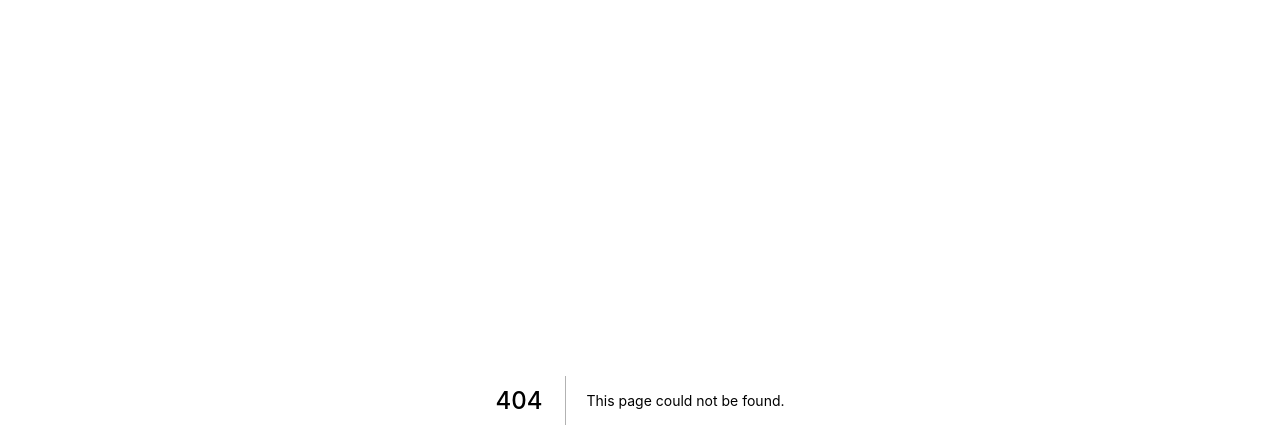
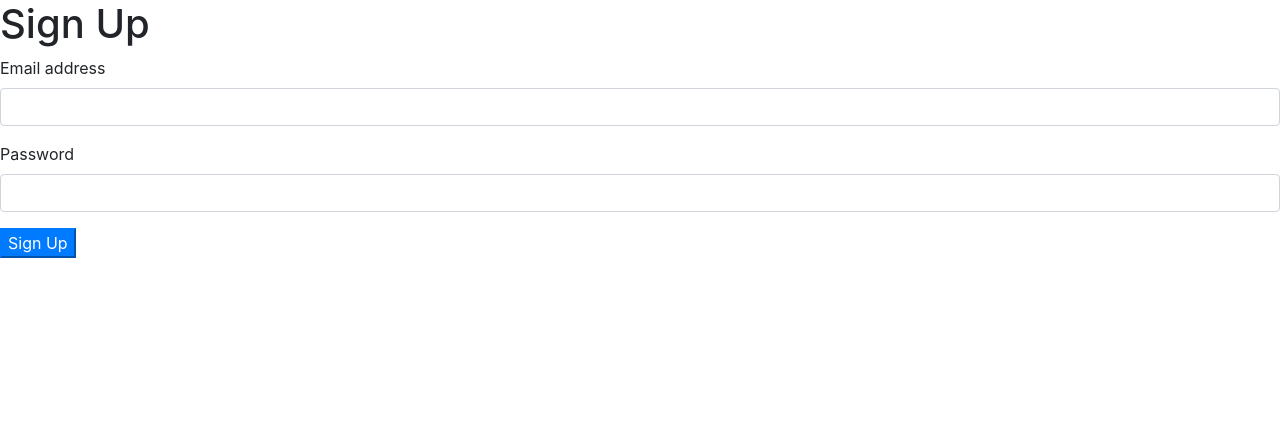
Before and after one commit to roi007leaf/ticketing, a Next.js app in the folder client/: page /auth/signup in a window 1280 px wide. Before the commit this address had no page. Shown: the top 448 px of the page. Built offline with nearby package versions, Linux system fonts and the light colour scheme.

Commit message:
feature: basic implementation of signup form

```diff
--- a/client/package.json
+++ b/client/package.json
@@ -11,6 +11,7 @@
   "author": "",
   "license": "ISC",
   "dependencies": {
+    "axios": "^0.19.2",
     "bootstrap": "^4.5.0",
     "next": "^9.4.4",
     "react": "^16.13.1",
--- /dev/null
+++ b/client/pages/auth/signup.js
@@ -0,0 +1,52 @@
+import { useState } from "react";
+import axios from "axios";
+export default () => {
+  const [email, setEmail] = useState("");
+  const [password, setPassword] = useState("");
+  const [errors, setErrors] = useState([]);
+  const onSubmit = async (event) => {
+    event.preventDefault();
+    try {
+      const response = await axios.post("/api/users/signup", {
+        email,
+        password,
+      });
+    } catch (err) {
+      setErrors(err.response.data.errors);
+    }
+  };
+  return (
+    <form onSubmit={onSubmit}>
+      <h1>Sign Up</h1>
+      <div className="form-group">
+        <label>Email address</label>
+        <input
+          type="text"
+          className="form-control"
+          value={email}
+          onChange={(e) => setEmail(e.target.value)}
+        />
+      </div>
+      <div className="form-group">
+        <label>Password</label>
+        <input
+          type="password"
+          className="form-control"
+          value={password}
+          onChange={(e) => setPassword(e.target.value)}
+        />
+      </div>
+      {errors.length > 0 && (
+        <div className="alert alert-danger">
+          <h4>Oops....</h4>
+          <ul className="my-0">
+            {errors.map((error) => (
+              <li key={error.message}>{error.message}</li>
+            ))}
+          </ul>
+        </div>
+      )}
+      <button className="btn-primary">Sign Up</button>
+    </form>
+  );
+};
```
Also changed, not shown: 1 other file (tests, documents, lock files or other folders).
